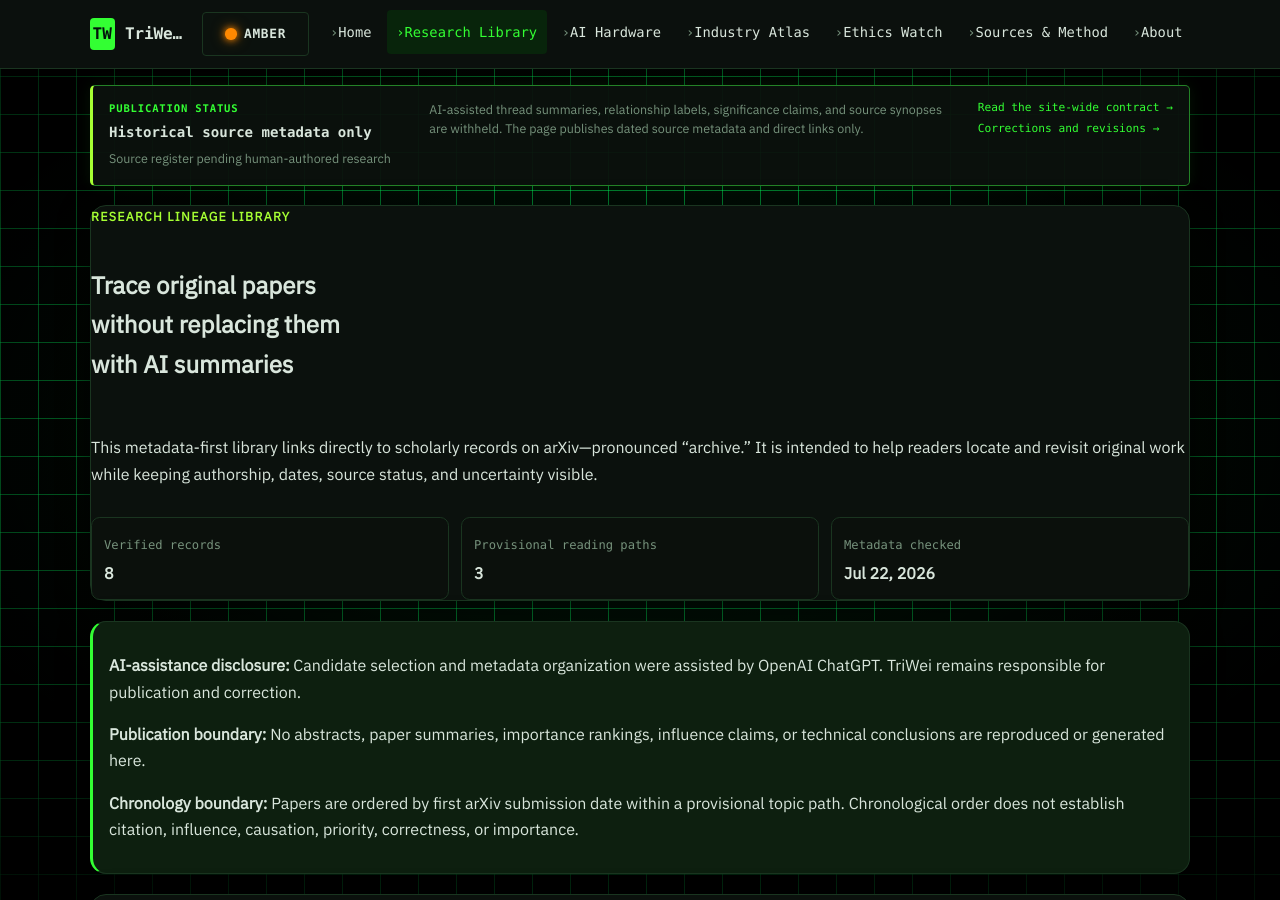
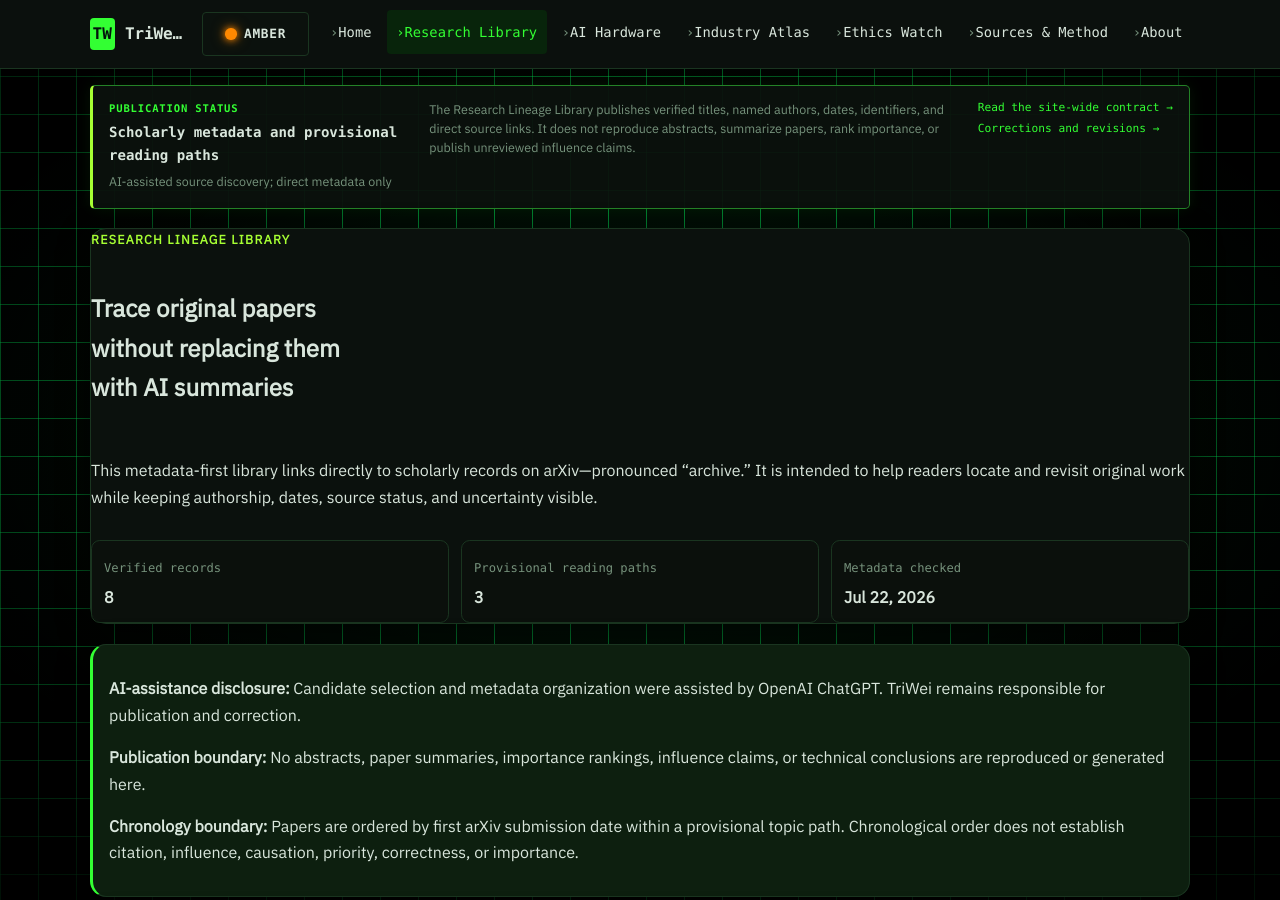
Before and after one commit to Joeyjojoe-jr/triwei-ai-site, a Jekyll site: the page built from signals.md, in a window 1280 px wide and 900 px high. Built offline with Jekyll 4.4.1, drawn with Linux system fonts in a browser that asks for light colours.

Commit message:
Define research library publication boundary

```diff
--- a/_data/publication_policy.json
+++ b/_data/publication_policy.json
@@ -10,9 +10,9 @@
       "notice": "This page describes TriWei's intended practices. It does not claim completeness, neutrality, independent verification, or original reporting."
     },
     "signals": {
-      "label": "Historical source metadata only",
-      "mode": "Source register pending human-authored research",
-      "notice": "AI-assisted thread summaries, relationship labels, significance claims, and source synopses are withheld. The page publishes dated source metadata and direct links only."
+      "label": "Scholarly metadata and provisional reading paths",
+      "mode": "AI-assisted source discovery; direct metadata only",
+      "notice": "The Research Lineage Library publishes verified titles, named authors, dates, identifiers, and direct source links. It does not reproduce abstracts, summarize papers, rank importance, or publish unreviewed influence claims."
     },
     "hardware": {
       "label": "Source-dated specification register",
```
